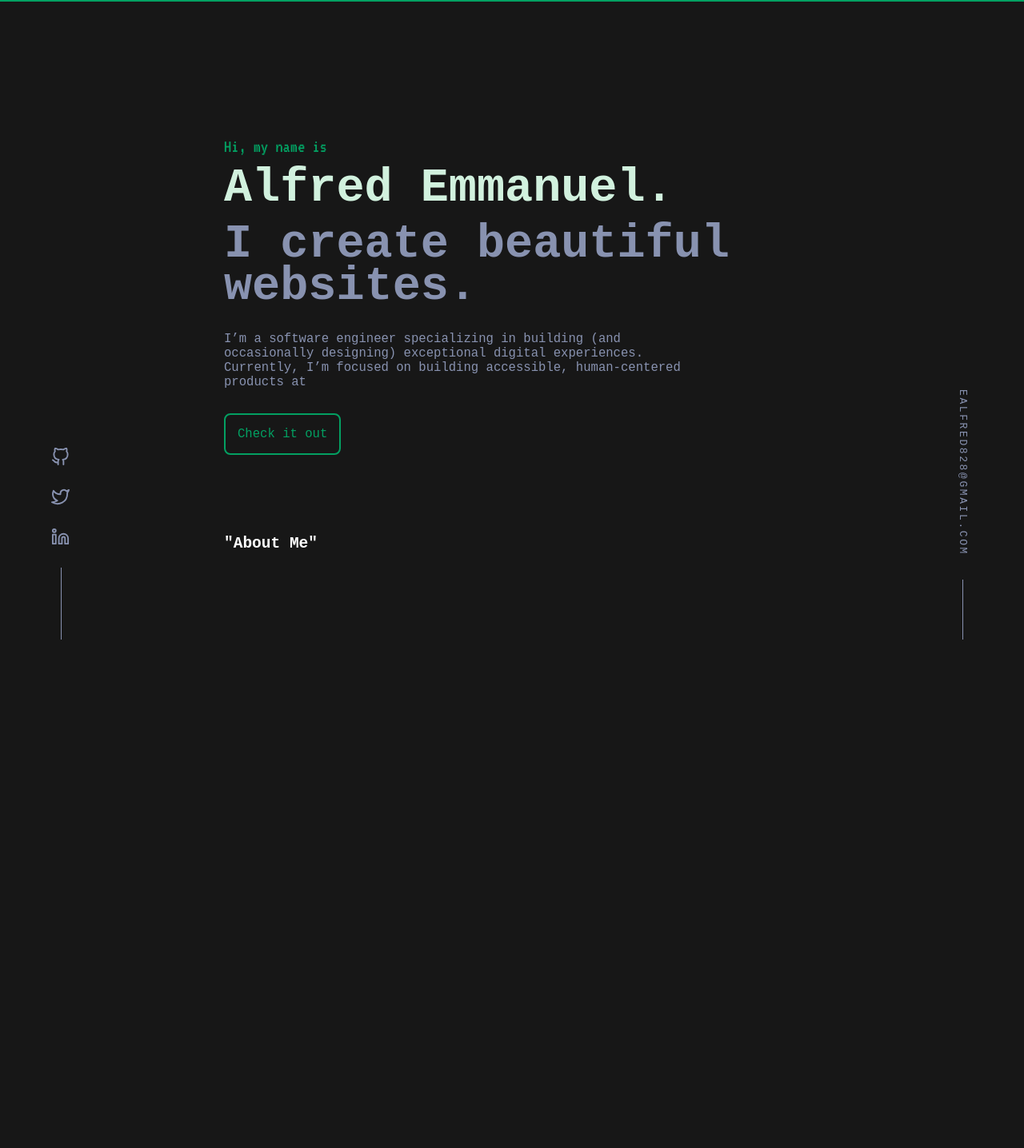
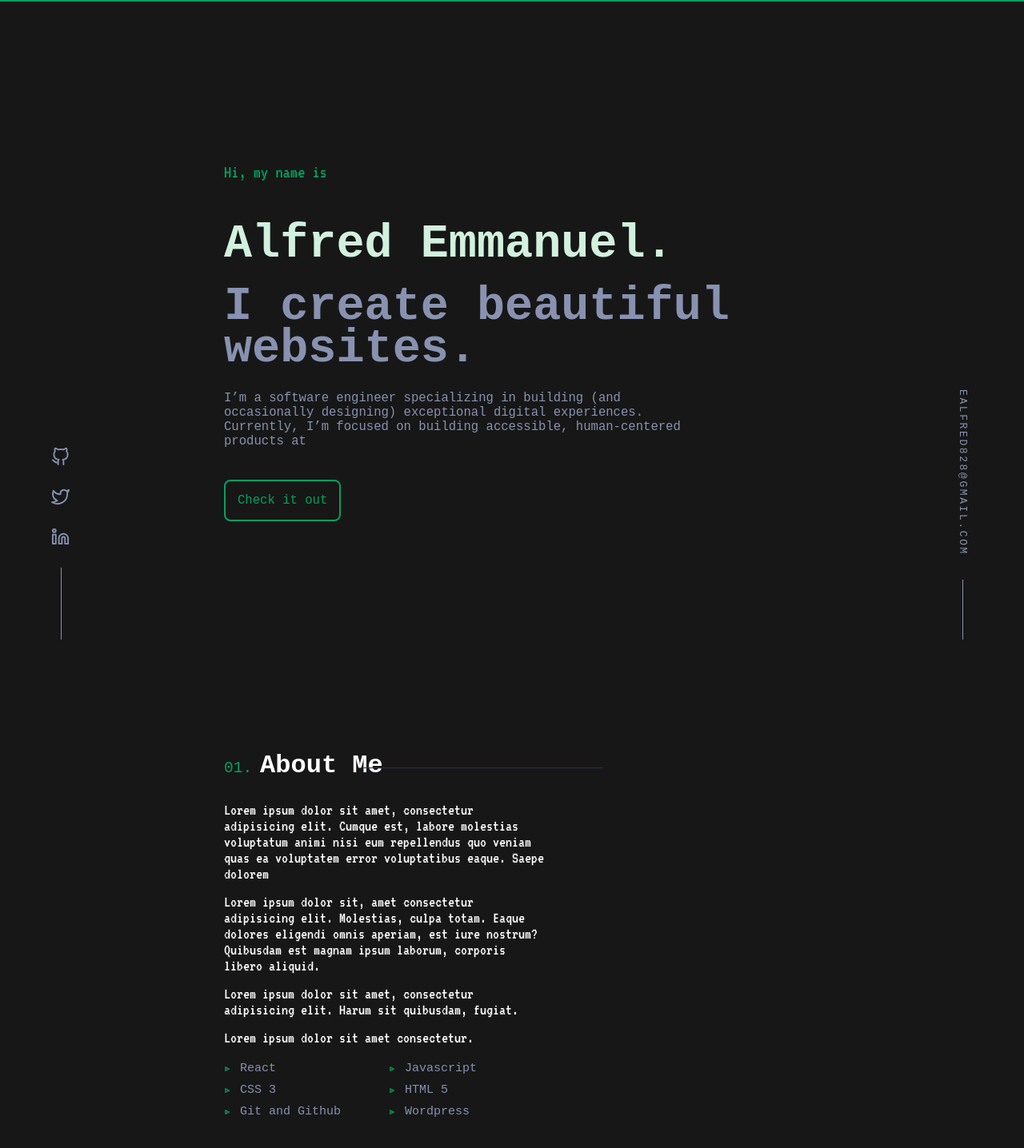
Before and after one commit to Alfred-Emmanuel/my-portfolio, a React (Create React App) app: page / in a window 1280 px wide. Shown: the top 1436 px of the page at 80% size. Before the commit the page ends 961 px from the top, so only its background shows below. Built offline with nearby package versions, Linux system fonts and the light colour scheme.

Commit message:
completing the about page

```diff
--- a/src/Components/Header.jsx
+++ b/src/Components/Header.jsx
@@ -30,7 +30,7 @@ function Header() {
         <div className="menu">
           <ol>
             <li>
-              <a>About</a>
+              <a href="/#about">About</a>
             </li>
             <li>
               <a>Work</a>
--- a/src/Components/body.jsx
+++ b/src/Components/body.jsx
@@ -5,19 +5,19 @@ function Body() {
     <div className="main-content">
       <main>
         <section className="introduction">
-          <div>
+          <div className="h2-div">
             <h2>Hi, my name is</h2>
           </div>
           <div className="name-div">
             <h1 className="description">Alfred Emmanuel.</h1>
           </div>
-          <div>
+          <div className="description-div">
             <h3 className="description">
               I create beautiful <br />
               websites.
             </h3>
           </div>
-          <div>
+          <div className="introduction-div">
             <p>
               I’m a software engineer specializing in building (and occasionally
               designing) exceptional digital experiences. Currently, I’m focused
@@ -30,9 +30,37 @@ function Body() {
         </section>
 
         <section id="about">
-          <h2 className="about-me">"About Me"</h2>
-          <div>
-            <div></div>
+          <h2 className="about-me">About Me</h2>
+          <div className="inner">
+            <div className="inner-inner">
+              <div>
+                <p>
+                  Lorem ipsum dolor sit amet, consectetur adipisicing elit.
+                  Cumque est, labore molestias voluptatum animi nisi eum
+                  repellendus quo veniam quas ea voluptatem error voluptatibus
+                  eaque. Saepe dolorem
+                </p>
+                <p>
+                  Lorem ipsum dolor sit, amet consectetur adipisicing elit.
+                  Molestias, culpa totam. Eaque dolores eligendi omnis aperiam,
+                  est iure nostrum? Quibusdam est magnam ipsum laborum, corporis
+                  libero aliquid.
+                </p>
+                <p>
+                  Lorem ipsum dolor sit amet, consectetur adipisicing elit.
+                  Harum sit quibusdam, fugiat.
+                </p>
+                <p>Lorem ipsum dolor sit amet consectetur.</p>
+              </div>
+              <ul className="skills">
+                <li>React</li>
+                <li>Javascript</li>
+                <li>CSS 3</li>
+                <li>HTML 5</li>
+                <li>Git and Github</li>
+                <li>Wordpress</li>
+              </ul>
+            </div>
             <div></div>
           </div>
         </section>
--- a/src/style.css
+++ b/src/style.css
@@ -14,13 +14,9 @@
     --whitish: #8892b0;
     --matrix-font: 'VT323', monospace;
     --monospace-font:  'Space Mono',"Fira Code","Fira Mono","Roboto Mono",monospace;
-    --transition: all 0.25s
+    --transition: all 0.25s;
+    --very-light-navy: #233554;
 }
-
-.hide {
-    opacity: 0;
-    transition: opacity 0.5s ease-out;
-  }
 
 header{
     width: 100%;
@@ -84,68 +80,10 @@ main {
     border-top: 2px solid var(--matrix-color);
 }
 
-.introduction {
-    display: flex;
-    -webkit-box-pack: center;
-    justify-content: center;
-    -webkit-box-align: center;
-    flex-direction: column;
-    align-items: flex-start;
-    padding: 0px;
-    color:white;
-}
-
-.introduction h2 {
-    color: var(--matrix-color);
-    font-size: 23px;
-    font-family: var(--matrix-font);
-    font-weight: 400;
-
-}
-
-.introduction .description{
-    margin: 0px;
-    font-size: 4.5rem;
-}
-
-.introduction h1{
-    color: RGB(209,241,222);
-}
-
-.introduction h3{
-    /* margin-top: 15px; */
-    color: var(--whitish);
-    line-height: 0.9;
-}
-
-.introduction p{
-    font-size: 1.2rem;
-    color: var(--whitish);
-    margin-top:5%;
-    margin-bottom:5%;
-    max-width: 600px;
-    display: block;
-}
-
-.div-btn-body{
-    border: 2px solid var(--matrix-color);
-    padding:15px;
-    color: var(--matrix-color);
-    border-radius: 8px;
-    font-size: 1.2em;
-    cursor: pointer;
-    height:4rem;
-}
-
-.div-btn-body:hover{
-    color: var(--whitish);
-    opacity: 0.8;
-}
-
-.name-div{
-    margin-top:1%;
-    margin-bottom: 1.5%;
-}
+.hide {
+    opacity: 0;
+    transition: opacity 0.5s ease-out;
+  }
 
 .menu{
     background-color: transparent;
@@ -286,7 +224,175 @@ main {
     background-color: var(--whitish);
 }
 
+
+.introduction {
+    display: flex;
+    -webkit-box-pack: center;
+    justify-content: center;
+    -webkit-box-align: center;
+    flex-direction: column;
+    align-items: flex-start;
+    padding: 0px;
+    color:white;
+    height: 80vh;
+}
+
+.introduction .h2-div{
+    position: relative;
+    top:-20%;
+    padding:none;
+    margin:none;
+}
+
+.introduction h2 {
+    color: var(--matrix-color);
+    font-size: 23px;
+    font-family: var(--matrix-font);
+    font-weight: 400;
+    padding-top: 0%;
+}
+
+.introduction .description{
+    margin: 0px;
+    font-size: 4.5rem;
+}
+
+.introduction h1{
+    color: RGB(209,241,222);
+}
+
+.introduction h3{
+    /* margin-top: 15px; */
+    color: var(--whitish);
+    line-height: 0.9;
+}
+
+.introduction p{
+    font-size: 1.2rem;
+    color: var(--whitish);
+    margin-top:5%;
+    margin-bottom:5%;
+    max-width: 600px;
+    display: block;
+}
+
+.div-btn-body{
+    border: 2px solid var(--matrix-color);
+    padding:15px;
+    color: var(--matrix-color);
+    border-radius: 8px;
+    font-size: 1.2em;
+    cursor: pointer;
+    height:4rem;
+}
+
+.div-btn-body:hover{
+    color: var(--whitish);
+    opacity: 0.8;
+}
+
+.introduction .name-div{
+    position: relative;
+    top:-13%;
+    padding:none;
+    margin:none;
+}
+
+.introduction .description-div{
+    position: relative;
+    top:-10%;
+}
+
+.introduction .introduction-div{
+    position: relative;
+    top:-6%;
+}
+
 #about{
     max-width: 900px;
     color:white;
+    height: 100vh;
 }
+
+.about-me{
+    display: flex;
+    -webkit-box-align: center;
+    align-items: center;
+    position: relative;
+    margin: 10px 0px 40px;
+    width: 100%;
+    white-space: nowrap;
+}
+
+.about-me::before {
+    position: relative;
+    counter-increment: section 1;
+    content: "0" counter(section) ".";
+    margin-right: 10px;
+    color: var(--matrix-color);
+    font-size: 1.5rem;
+    font-weight: 400;
+}
+
+.about-me::after {
+    content: "";
+    display: block;
+    position: relative;
+    top: -16px;
+    width: 300px;
+    height: 1px;
+    left: 24%;
+    background-color: var(--very-light-navy);
+}
+
+#about h2 {
+    display: block;
+    font-size: 32px;
+    margin-block-start: 0.83em;
+    margin-block-end: 0.83em;
+    margin-inline-start: 0px;
+    margin-inline-end: 0px;
+    font-weight: bold;
+}
+
+#about .inner{
+        display: grid;
+        grid-template-columns: 3fr 2fr;
+        gap: 50px;
+}
+
+#about p{
+    margin: 0px 0px 15px;
+    font-size: 20px;
+    font-family: var(--matrix-font);
+}
+
+#about p:last-child, p:last-of-type {
+    margin: 0px;
+}
+
+#about .skills{
+    display: grid;
+    grid-template-columns: repeat(2, minmax(140px, 200px));
+    gap: 0px 10px;
+    padding: 0px;
+    margin: 20px 0px 0px;
+    overflow: hidden;
+    list-style: none;
+}
+
+#about .inner .inner-inner .skills li{
+        position: relative;
+        margin-bottom: 10px;
+        padding-left: 20px;
+        font-size: 15px;
+}
+
+#about .inner .inner-inner .skills li::before {
+    content: "▹";
+    position: absolute;
+    left: 0px;
+    color: var(--matrix-color);
+    font-size: 14px;
+    font-weight: bolder;
+}
```
